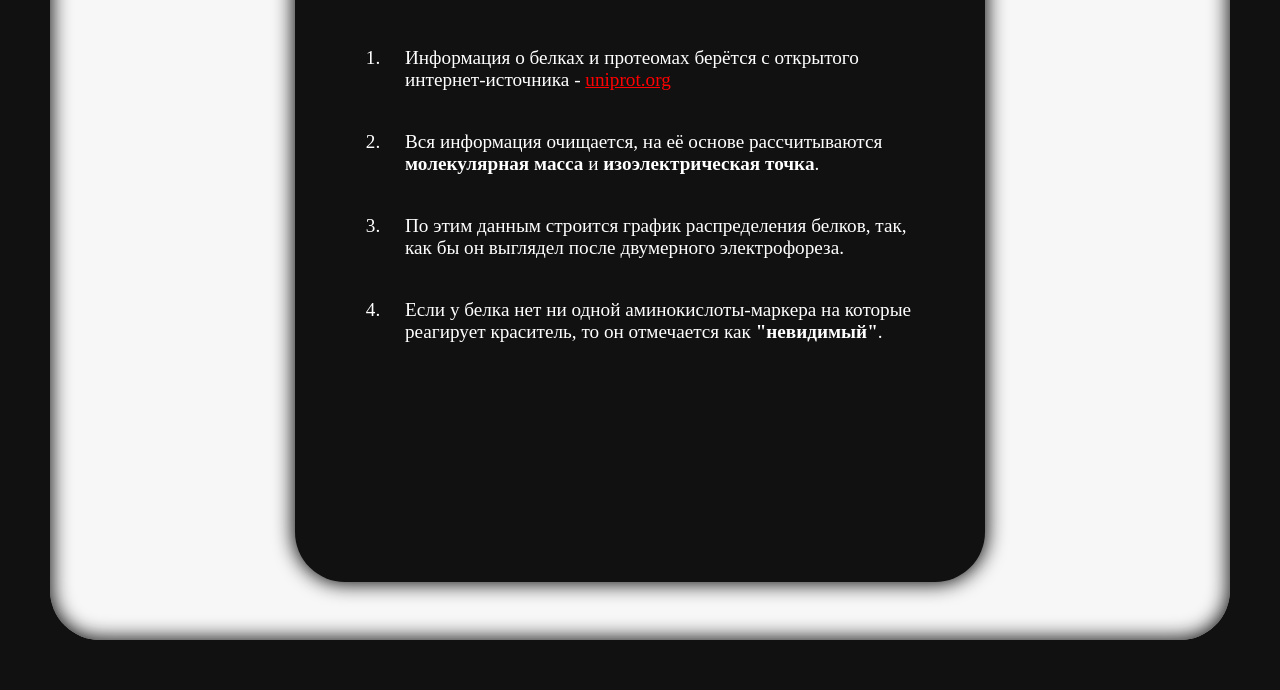
After one commit to Dominux/ProtInvis, a Flask app: page /about in a window 1280 px wide. The commit adds this page. Shown: the part 1300-1990 px from the top of the page. Run offline with Flask 2, Linux system fonts and the light colour scheme; some libraries are stand-ins or nearby versions; some web fonts are replaced.

Commit message:
Added 'About' page

```diff
--- a/ProtInvis_project/app.py
+++ b/ProtInvis_project/app.py
@@ -23,5 +23,13 @@ def index():
 
     return render_template('index.html', form=form)
 
+@app.route('/about')
+def about():
+    return render_template('about.html')
+
+@app.route('/index')
+def help():
+    return render_template('index.html')
+
 if __name__ == '__main__':
-	app.run(debug=False)
+	app.run(debug=True)
--- a/ProtInvis_project/static/styles/styles.css
+++ b/ProtInvis_project/static/styles/styles.css
@@ -144,6 +144,7 @@ body {
                 }
 
         .chart_wrapper {
+            color: white;
             width: 80%;
             background-color: #111;
             padding: 20px;
@@ -159,6 +160,27 @@ body {
         }
 
         .svg-container {
-            width:100vw;
-            height:1000px;
+            width: 100vw;
+            height: 1000px;
         }
+
+        .info-page-content {
+            width: 50%;
+            font-size: 120%;
+            text-align: left;
+            padding: 50px 50px 200px 50px;
+        }
+
+            .info-page-content_line {
+                padding: 20px;
+            }
+
+                .info-page-content_line > a,
+                .info-page-content_line > a:visited {
+                    color: red;
+                }
+
+            h1 {
+                text-align: center;
+                margin-top: 100px;
+            }
--- /dev/null
+++ b/ProtInvis_project/templates/about.html
@@ -0,0 +1,30 @@
+{% extends 'base.html' %}
+
+{% block title %} - О сервисе{% endblock %}
+
+{% block content %}
+
+	<div class="chart_wrapper info-page-content">
+
+		<h1>Что это?</h1>
+		<div class="info-page-content_line">
+			<b>ProtInvis</b> <i>(сокращ. с англ.: "Protein Invisible" - "невидимый белок")</i> - проект, созданный для моделирования результата <a href="https://en.wikipedia.org/wiki/Two-dimensional_gel_electrophoresis" target="_blank">двумерного электрофореза белков.</a>
+		</div>
+		<div class="info-page-content_line">
+			В отличии от обычного моделирования, задача <b>ProtInvis</b> показать то, какие из белков будут видны после электрофореза, а какие - нет. Видимые белки будут синего цвета, а невидимые - красным.
+		</div>
+		<div class="info-page-content_line">
+			Это наглядно продемонстрирует результат использования того или иного красителя, показав, на каких из них краситель не зафиксируется, тем самым, сделав белок невидимым для исследования.
+		</div>
+
+		<h1>Как это работает?</h1>
+		<ol>
+			<li class="info-page-content_line">Информация о белках и протеомах берётся с открытого интернет-источника - <a href="https://www.uniprot.org/" target="_blank">uniprot.org</a></li>
+			<li class="info-page-content_line">Вся информация очищается, на её основе рассчитываются <b>молекулярная масса</b> и <b>изоэлектрическая точка</b>.</li>
+			<li class="info-page-content_line">По этим данным строится график распределения белков, так, как бы он выглядел после двумерного электрофореза.</li>
+			<li class="info-page-content_line">Если у белка нет ни одной аминокислоты-маркера на которые реагирует краситель, то он отмечается как <b>"невидимый"</b>.</li>
+		</ol>
+
+	</div>
+
+{% endblock %}
```
